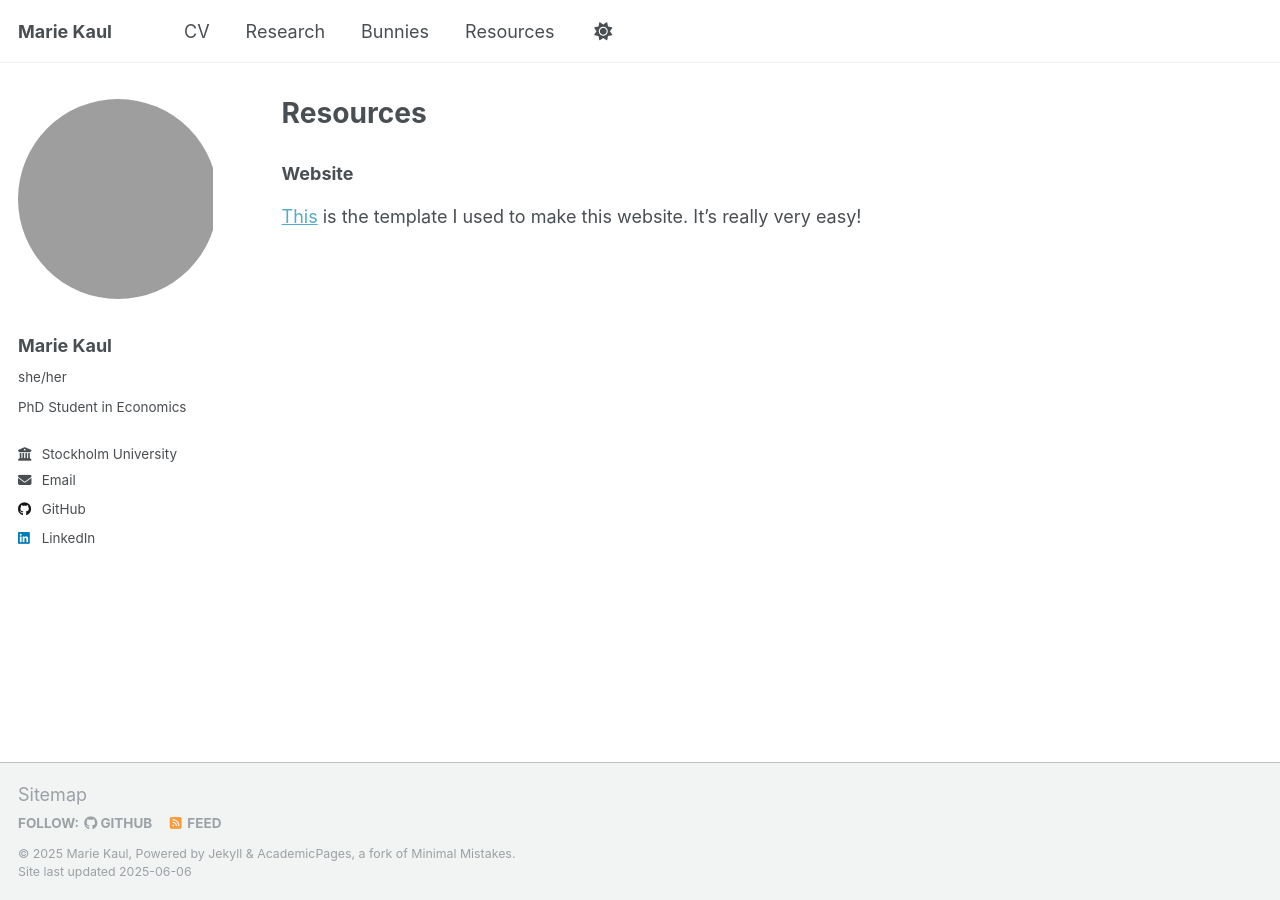
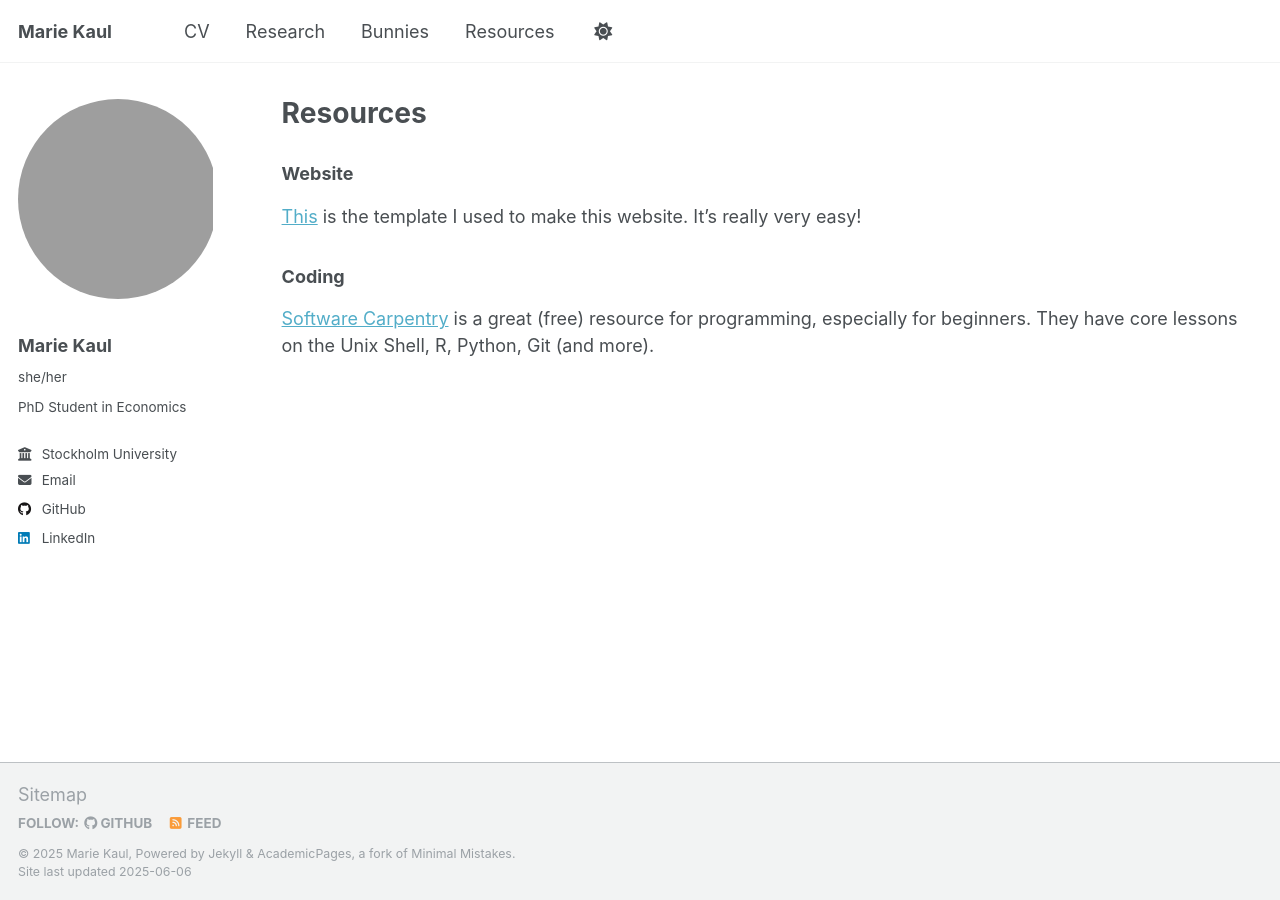
Before and after one commit to marie-kaul/marie-kaul.github.io, a Jekyll site: the page built from _pages/resources.md, in a window 1280 px wide. Built offline with Jekyll 4.4.1, drawn with Linux system fonts in a browser that asks for light colours.

Commit message:
Update resources.md
Add Software Carpentry Source

```diff
--- a/_pages/resources.md
+++ b/_pages/resources.md
@@ -8,3 +8,7 @@ author_profile: true
 ### Website
 
 [This](https://academicpages.github.io/) is the template I used to make this website. It's really very easy!
+
+### Coding
+
+[Software Carpentry](https://software-carpentry.org/lessons/) is a great (free) resource for programming, especially for beginners. They have core lessons on the Unix Shell, R, Python, Git (and more).
```
